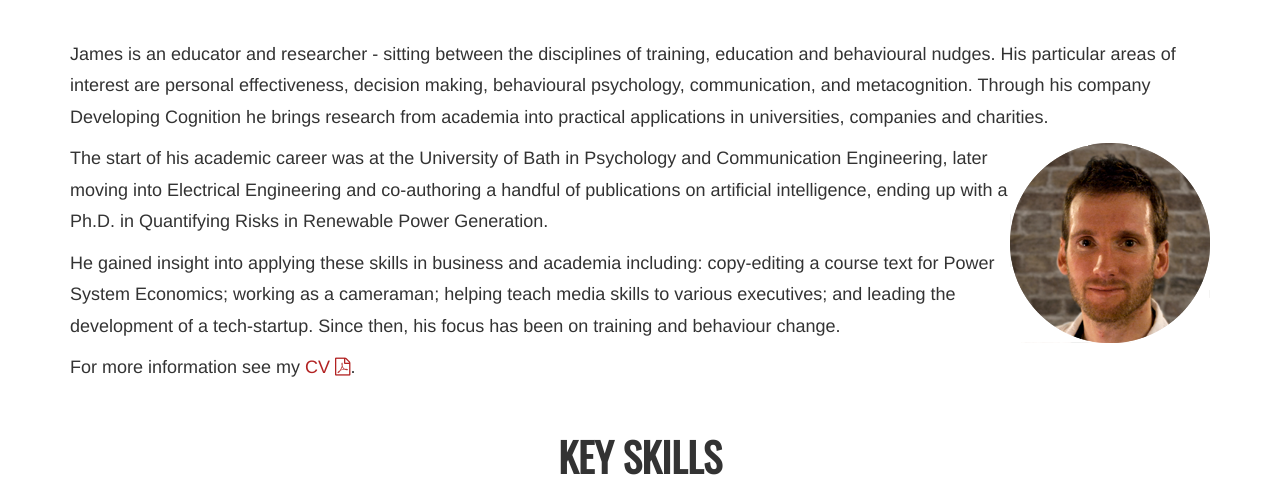
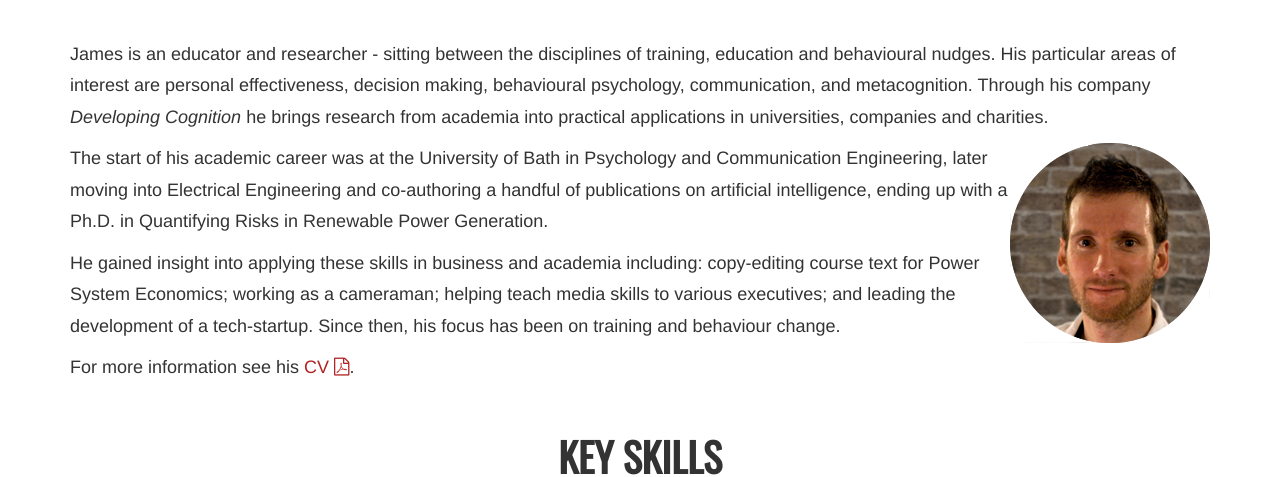
Before and after one commit to kerspoon/developingcognition.com, a Jekyll site: the page built from index.html, in a window 1280 px wide and 900 px high, scrolled down 2274 px. Shown: the part 216-693 px from the top of the window. Built offline with Jekyll 4.4.1, drawn with Linux system fonts in a browser that asks for light colours; nearby versions of some CDN libraries; some web fonts are replaced.

Commit message:
Jeg's corrections to About page

```diff
--- a/index.html
+++ b/index.html
@@ -104,7 +104,7 @@ layout: default
                 James is an educator and researcher - sitting between the disciplines of training,
                 education and behavioural nudges. His particular areas of interest are personal
                 effectiveness, decision making, behavioural psychology, communication, and
-                metacognition. Through his company Developing Cognition he brings research from
+                metacognition. Through his company <i>Developing Cognition</i> he brings research from
                 academia into practical applications in universities, companies and charities.
               </p>
               <img src="img/james-brooks.png" alt="james brooks portrait" style="float:right">
@@ -116,12 +116,12 @@ layout: default
               </p>
               <p>
                 He gained insight into applying these skills in business and academia including:
-                copy-editing a course text for Power System Economics; working as a cameraman;
+                copy-editing course text for Power System Economics; working as a cameraman;
                 helping teach media skills to various executives; and leading the development of a
                 tech-startup. Since then, his focus has been on training and behaviour change.
               </p>
               <p>
-                For more information see my <a href="/files/CV.pdf">CV <i class="fa fa-file-pdf-o"></i></a>.
+                For more information see his <a href="/files/CV.pdf">CV <i class="fa fa-file-pdf-o"></i></a>.
               </p>
             </div>
         </div>
```
